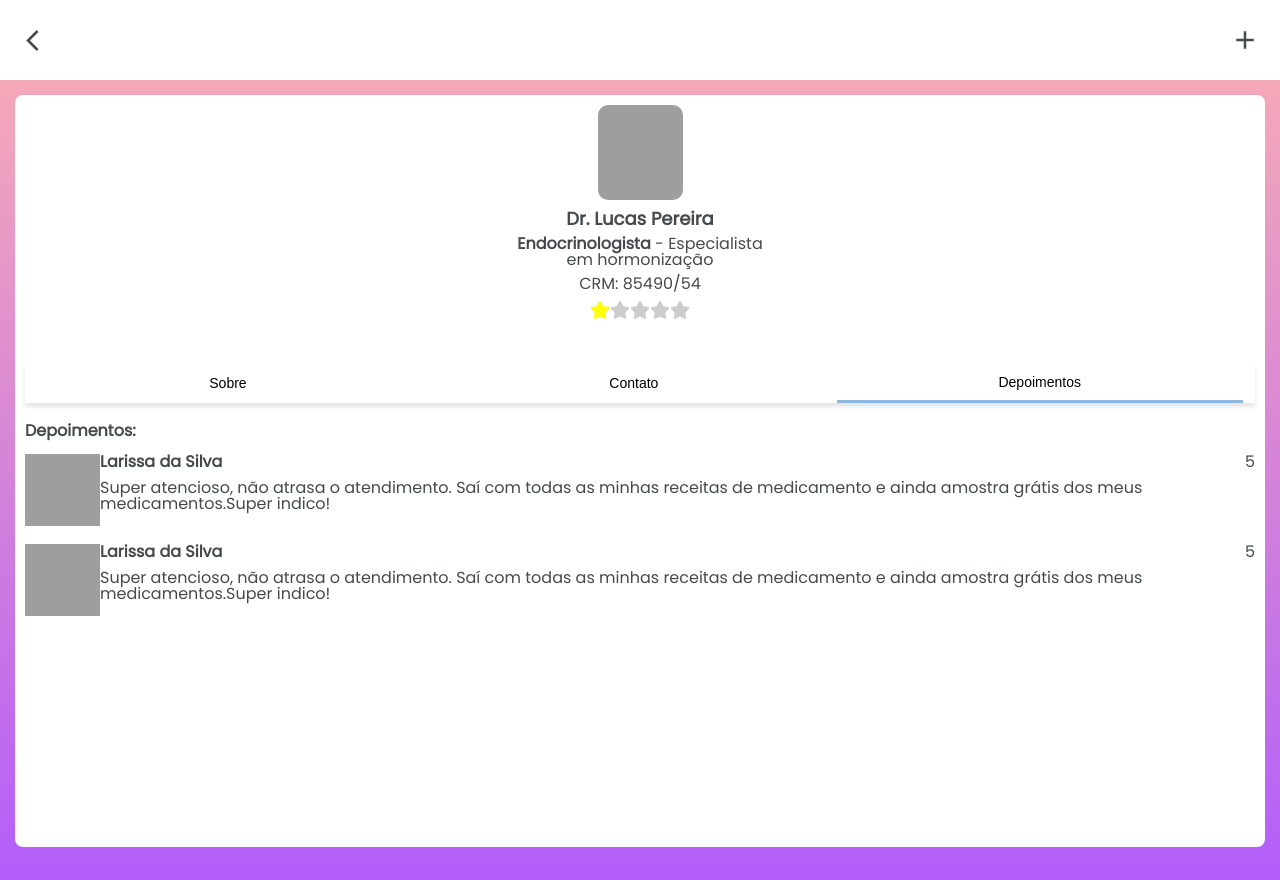
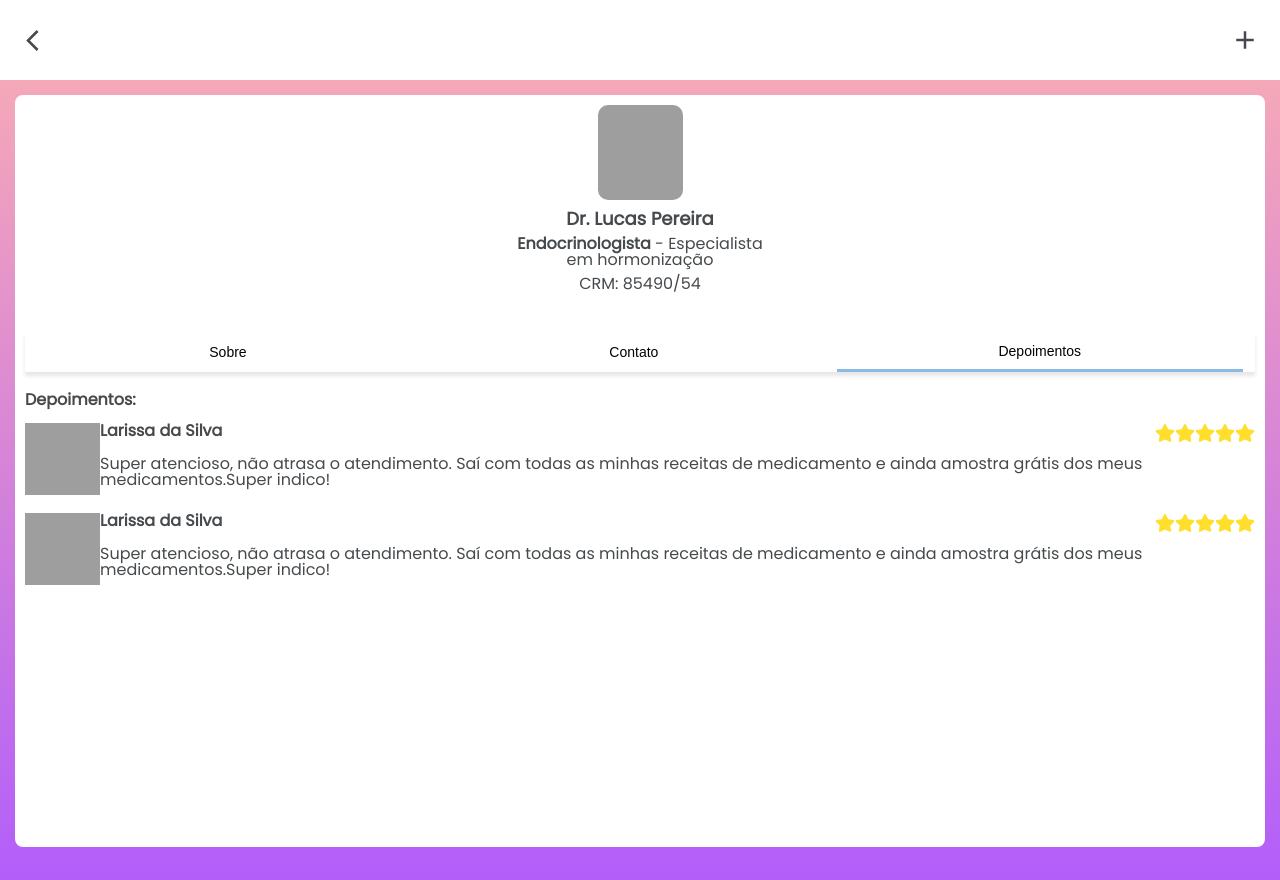
Before and after one commit to patricia270/MetamorfoseTrans-frontend, a React (Create React App) app: page /profile/1 in a window 1280 px wide. Both pictures are taken after a click on the button "Depoimentos". Built offline with nearby package versions, Linux system fonts and the light colour scheme; grey boxes are pictures that could not be loaded.

Commit message:
feature: add stars component

```diff
--- /dev/null
+++ b/src/components/Stars.js
@@ -0,0 +1,23 @@
+import { FaStar } from "react-icons/fa";
+import styled from "styled-components";
+
+function Stars({ rating }) {
+    const yellow = Array(rating).fill("#ffdf2b");
+
+    const notYellow = Array(5 - rating).fill("#CDCDCD");
+    const classes = yellow.concat(notYellow);
+
+    return (
+        <StarsContainer>
+            <FaStar size="20" color={classes[0]} />
+            <FaStar size="20" color={classes[1]} />
+            <FaStar size="20" color={classes[2]} />
+            <FaStar size="20" color={classes[3]} />
+            <FaStar size="20" color={classes[4]} />
+        </StarsContainer>
+    );
+}
+
+const StarsContainer = styled.div``;
+
+export default Stars;
--- a/src/pages/Profile/InfoMenu.js
+++ b/src/pages/Profile/InfoMenu.js
@@ -1,6 +1,5 @@
 import styled from "styled-components";
 import { useState } from "react";
-import { InfoList } from "../../styles/profileStyles";
 import About from "./About";
 import Contact from "./Contact";
 import Reviews from "./Reviews";
--- a/src/pages/Profile/Profile.js
+++ b/src/pages/Profile/Profile.js
@@ -2,7 +2,7 @@ import Navbar from "../../components/Navbar";
 import { Main } from "../../styles/genericStyledComponents";
 import styled from "styled-components";
 import InfoMenu from "./InfoMenu";
-import { FaStar } from "react-icons/fa";
+
 import { useEffect, useState } from "react";
 import { doctors } from "../../mock/mockData";
 import { useParams } from "react-router";
@@ -33,13 +33,6 @@ function Profile() {
                             {profileData.subtitle}
                         </div>
                         <div>{profileData.doctorCode}</div>
-                        <Stars>
-                            <FaStar size="20" color="yellow" />
-                            <FaStar size="20" color="#CDCDCD" />
-                            <FaStar size="20" color="#CDCDCD" />
-                            <FaStar size="20" color="#CDCDCD" />
-                            <FaStar size="20" color="#CDCDCD" />
-                        </Stars>
                     </AuxContainer>
                 </ProfileHeader>
                 <InfoMenu profileData={profileData} />
@@ -92,8 +85,4 @@ const AuxContainer = styled.div`
     }
 `;
 
-const Stars = styled.div`
-    margin-top: 10px;
-`;
-
 export default Profile;
--- a/src/pages/Profile/Reviews.js
+++ b/src/pages/Profile/Reviews.js
@@ -1,5 +1,6 @@
 import styled from "styled-components";
 import { Title } from "../../styles/profileStyles";
+import Stars from "../../components/Stars";
 
 function Reviews({ reviewsData }) {
     console.log(reviewsData);
@@ -24,7 +25,9 @@ function Reviews({ reviewsData }) {
                                         <div className="name">
                                             {review.userName}{" "}
                                         </div>
-                                        <div>{review.rating} </div>
+                                        <div>
+                                            {<Stars rating={review.rating} />}
+                                        </div>
                                     </NameContainer>
 
                                     <div>{review.comment}</div>
```
